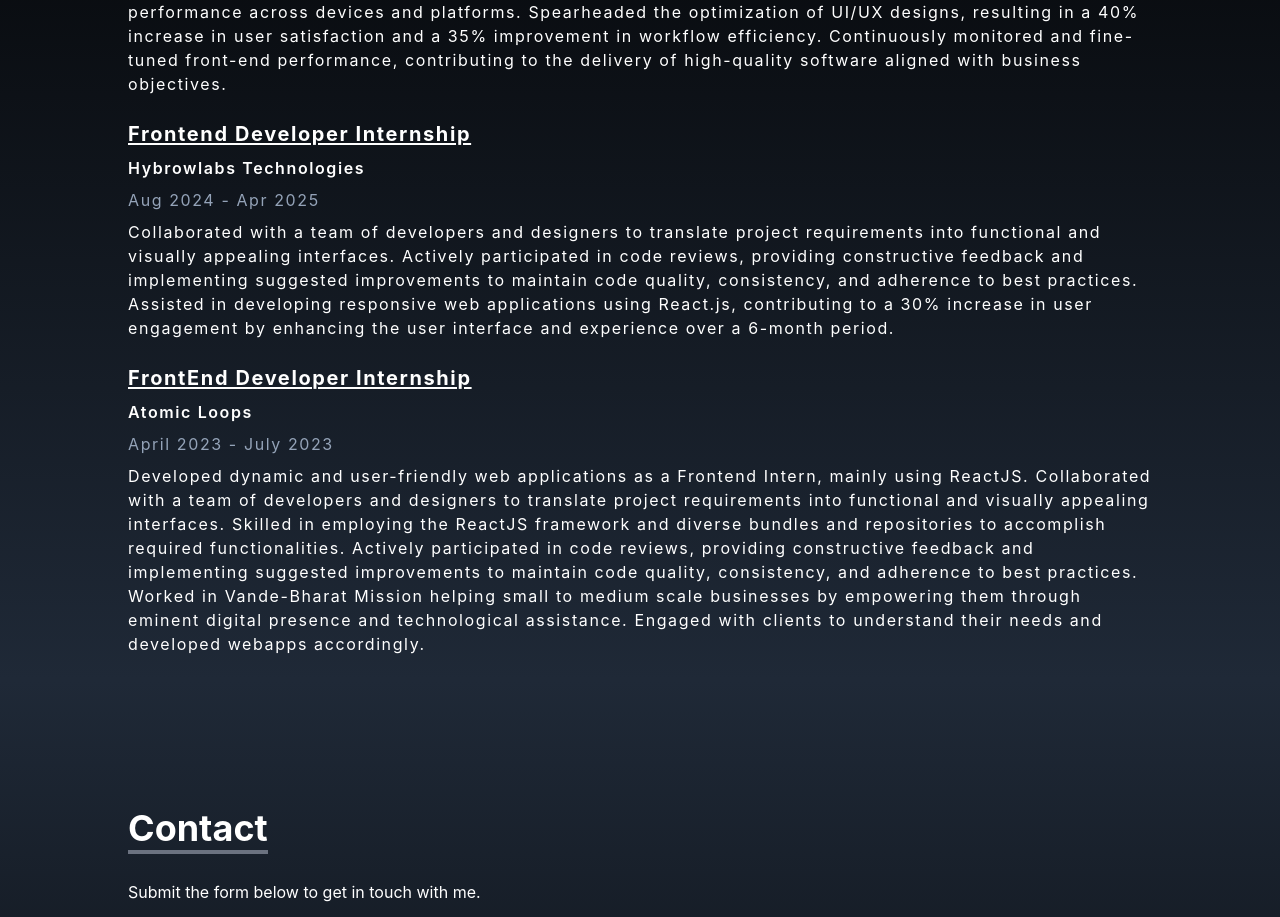
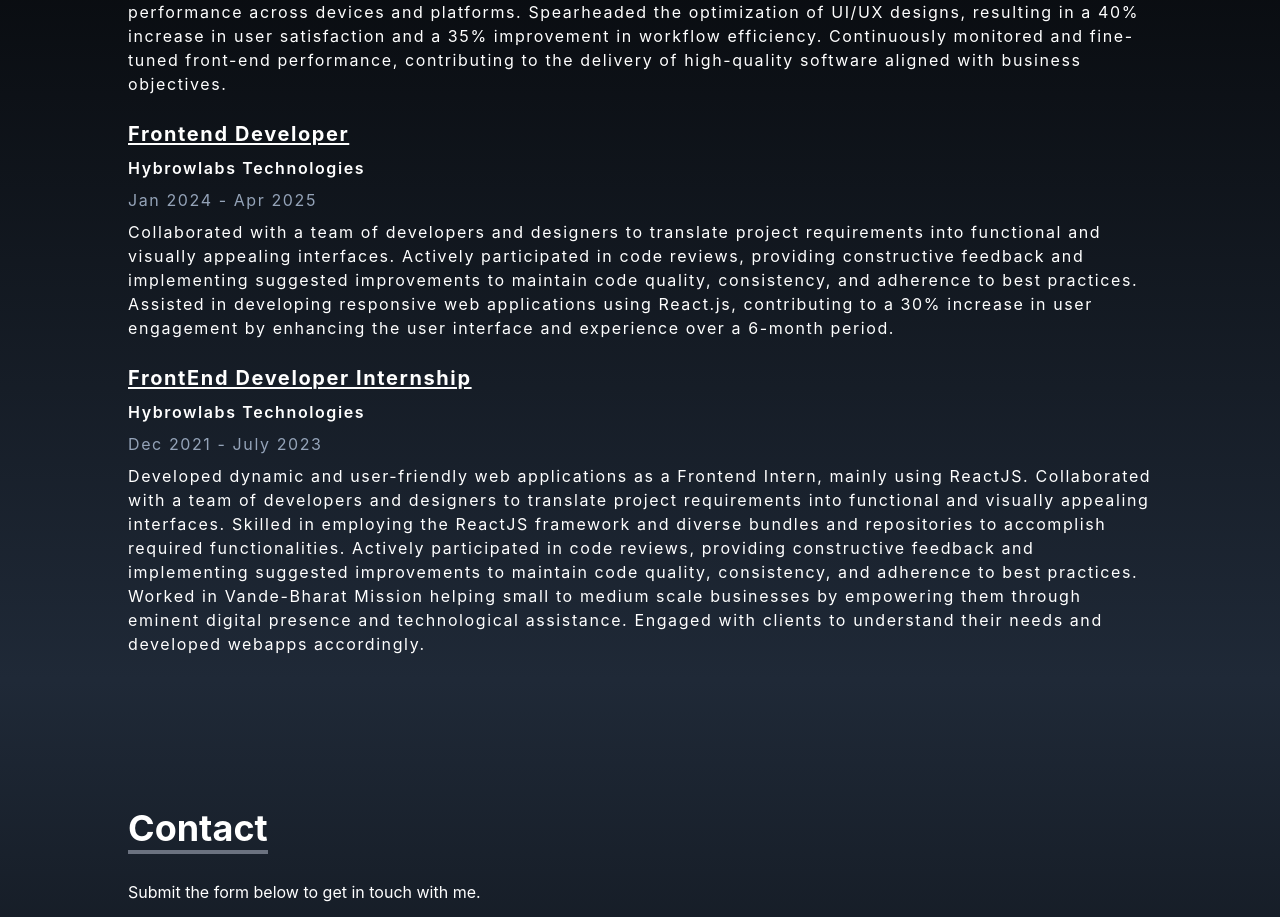
Before and after one commit to Sufishaik/MyPortFolio, a React (Vite) app: page / in a window 1280 px wide. Shown: the part 2842-3759 px from the top of the page. Built offline with nearby package versions, Linux system fonts and the light colour scheme.

Commit message:
update profile

```diff
--- a/src/components/SocialLinks.tsx
+++ b/src/components/SocialLinks.tsx
@@ -44,7 +44,7 @@ const SocialLinks = () => {
       ),
 
       // href: "https://docs.google.com/document/d/1FhqPV68ji1GuFirFLy4PQWntIjTSt9WKIwBUmgLgoNs/edit?usp=sharing",
-      href: "https://app.enhancv.com/share/bd761653/?utm_medium=growth&utm_campaign=share-resume&utm_source=dynamic",
+      href: "https://app.rezi.ai/s/OEZrtqhuTxd9MoQ9tHA6",
       style: "rounded-br-md",
       download: true,
     },
--- a/src/components/Work.tsx
+++ b/src/components/Work.tsx
@@ -70,10 +70,10 @@ export const Work = () => {
             className="flex flex-col tracking-widest  gap-2"
           >
             <span className="text-xl font-bold underline underline-offset-2">
-              Frontend Developer Internship
+              Frontend Developer
             </span>
             <span className="font font-semibold">Hybrowlabs Technologies</span>
-            <span className="text-slate-400 text-md">Aug 2024 - Apr 2025</span>
+            <span className="text-slate-400 text-md">Jan 2024 - Apr 2025</span>
             <span>
               Collaborated with a team of developers and designers to translate
               project requirements into functional and visually appealing
@@ -103,10 +103,8 @@ export const Work = () => {
             <span className="text-xl font-bold underline underline-offset-2">
               FrontEnd Developer Internship
             </span>
-            <span className="font font-semibold">Atomic Loops</span>
-            <span className="text-slate-400 text-md">
-              April 2023 - July 2023
-            </span>
+            <span className="font font-semibold">Hybrowlabs Technologies</span>
+            <span className="text-slate-400 text-md">Dec 2021 - July 2023</span>
             <span>
               Developed dynamic and user-friendly web applications as a Frontend
               Intern, mainly using ReactJS. Collaborated with a team of
```
